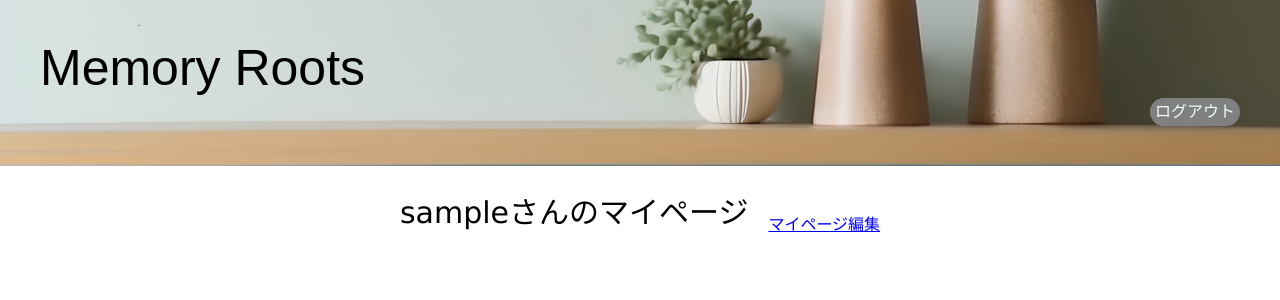
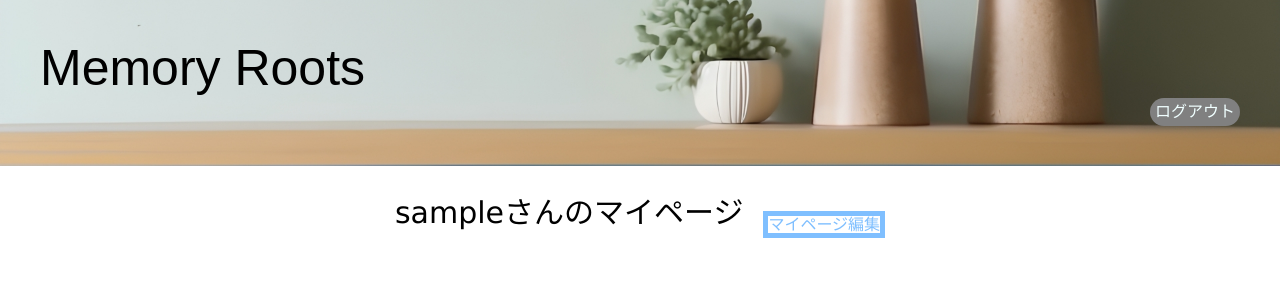
Before and after one commit to hamatoru/memory-roots, a Rails app: page /users/1 in a window 1280 px wide. Shown: the top 300 px of the page. Run offline with Rails 7, Linux system fonts and the light colour scheme; the visitor is signed in with stand-in values (Sample User, id 1); some libraries are stand-ins or nearby versions.

Commit message:
マイページ機能実装

```diff
--- a/app/assets/stylesheets/events.css
+++ b/app/assets/stylesheets/events.css
@@ -1,3 +1,5 @@
+
+
 .main {
   float: left;
   width: 80%; /* メイン画面の幅を調整 */
@@ -14,8 +16,10 @@
   margin-left: 10px;
 }
 
-
-
+.birthday-title {
+  margin-left: 30%;
+  font-size: 20px;
+}
 
 .title {
   text-align: center;
--- a/app/assets/stylesheets/user/users.css
+++ b/app/assets/stylesheets/user/users.css
@@ -9,7 +9,12 @@
 }
 
 .page-edit {
-  text-decoration: none;
   margin-top: 50px;
   margin-left: 20px;
 }
+
+.edit-link {
+  color: #7fbfff;
+  text-decoration: none;
+  border: solid 5px;
+}
--- a/app/views/devise/sessions/new.html.erb
+++ b/app/views/devise/sessions/new.html.erb
@@ -19,10 +19,8 @@
     <%= f.password_field :password, autocomplete: "current-password" %>
   </div>
 
-
-
-  <div class="actions">
-    <%= f.submit "送信" %>
+  <div class="login-btn">
+    <%= f.submit "ログイン", class:"login-push-btn" %>
   </div>
 <% end %>
 </div>
--- a/app/views/users/show.html.erb
+++ b/app/views/users/show.html.erb
@@ -4,7 +4,9 @@
 <p class="page-title"><%= @nickname %>さんのマイページ</p>
 
 
-<p class="page-edit"><%= link_to 'マイページ編集', edit_user_path %></p>
+<div class="page-edit">
+<%= link_to 'マイページ編集', edit_user_path, class: "edit-link" %>
+</div>
 
 
 </div>
```
